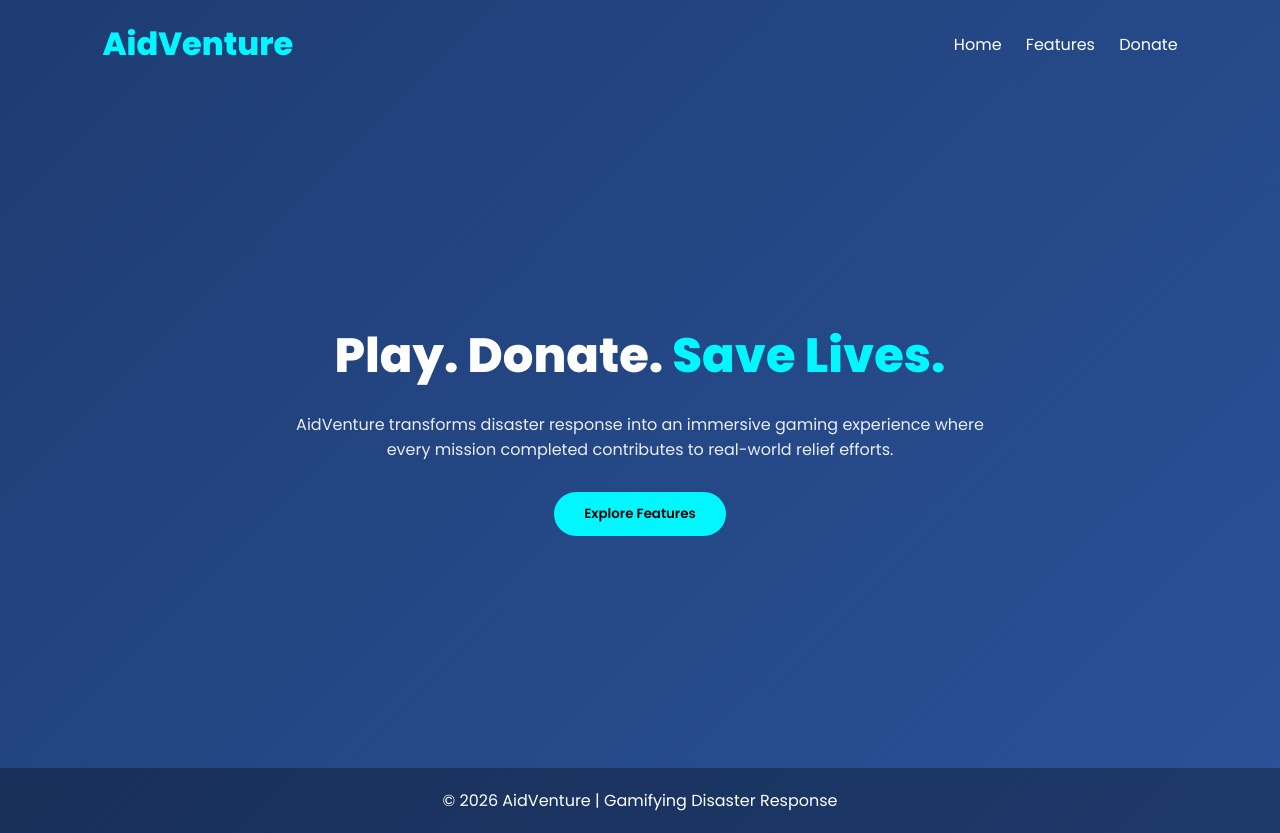
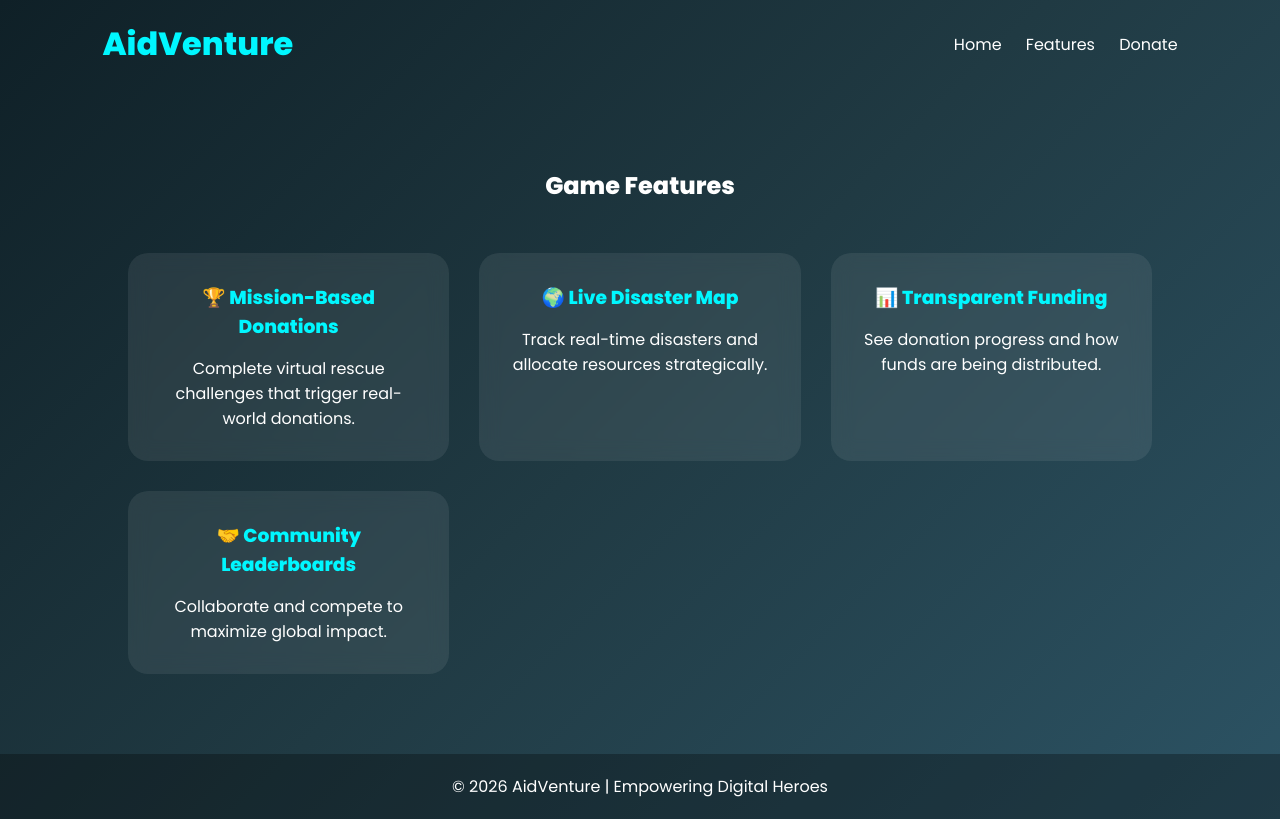
Before and after one commit to aidventureorg-prog/aidventureorg-prog.github.io, a plain HTML site: page features.html in a window 1280 px wide. Drawn offline with Linux system fonts and the light colour scheme.

Commit message:
Update features.html

```diff
--- a/features.html
+++ b/features.html
@@ -3,13 +3,13 @@
 <head>
 <meta charset="UTF-8">
 <meta name="viewport" content="width=device-width, initial-scale=1.0">
-<title>AidVenture | Home</title>
+<title>AidVenture | Features</title>
 <link href="https://fonts.googleapis.com/css2?family=Poppins:wght@300;400;600;800&display=swap" rel="stylesheet">
 
 <style>
 *{margin:0;padding:0;box-sizing:border-box;font-family:'Poppins',sans-serif;}
 body{
-    background:linear-gradient(135deg,#1e3c72,#2a5298);
+    background:linear-gradient(135deg,#0f2027,#203a43,#2c5364);
     color:white;
 }
 header{
@@ -23,24 +23,29 @@ nav a{
 }
 nav a:hover{color:#00f7ff;}
 
-.hero{
-    height:85vh;
-    display:flex;
-    flex-direction:column;
-    justify-content:center;
-    align-items:center;
+.section{
+    padding:80px 10%;
     text-align:center;
-    padding:0 10%;
 }
-.hero h2{font-size:3rem;margin-bottom:20px;}
-.hero span{color:#00f7ff;}
-.hero p{max-width:700px;margin-bottom:30px;opacity:0.9;}
-.btn{
-    padding:12px 30px;border:none;border-radius:30px;
-    background:#00f7ff;color:#000;font-weight:600;
-    cursor:pointer;transition:0.3s;
+.section h2{margin-bottom:50px;}
+
+.features{
+    display:grid;
+    grid-template-columns:repeat(auto-fit,minmax(250px,1fr));
+    gap:30px;
 }
-.btn:hover{background:white;transform:scale(1.05);}
+.card{
+    background:rgba(255,255,255,0.08);
+    padding:30px;
+    border-radius:20px;
+    backdrop-filter:blur(10px);
+    transition:0.3s;
+}
+.card:hover{
+    transform:translateY(-10px);
+    background:rgba(0,247,255,0.15);
+}
+.card h3{margin-bottom:15px;color:#00f7ff;}
 
 footer{
     text-align:center;padding:20px;background:rgba(0,0,0,0.3);
@@ -58,17 +63,34 @@ footer{
     </nav>
 </header>
 
-<section class="hero">
-    <h2>Play. Donate. <span>Save Lives.</span></h2>
-    <p>
-        AidVenture transforms disaster response into an immersive gaming experience
-        where every mission completed contributes to real-world relief efforts.
-    </p>
-    <a href="features.html"><button class="btn">Explore Features</button></a>
+<section class="section">
+    <h2>Game Features</h2>
+
+    <div class="features">
+        <div class="card">
+            <h3>🏆 Mission-Based Donations</h3>
+            <p>Complete virtual rescue challenges that trigger real-world donations.</p>
+        </div>
+
+        <div class="card">
+            <h3>🌍 Live Disaster Map</h3>
+            <p>Track real-time disasters and allocate resources strategically.</p>
+        </div>
+
+        <div class="card">
+            <h3>📊 Transparent Funding</h3>
+            <p>See donation progress and how funds are being distributed.</p>
+        </div>
+
+        <div class="card">
+            <h3>🤝 Community Leaderboards</h3>
+            <p>Collaborate and compete to maximize global impact.</p>
+        </div>
+    </div>
 </section>
 
 <footer>
-    © 2026 AidVenture | Gamifying Disaster Response
+    © 2026 AidVenture | Empowering Digital Heroes
 </footer>
 
 </body>
```
